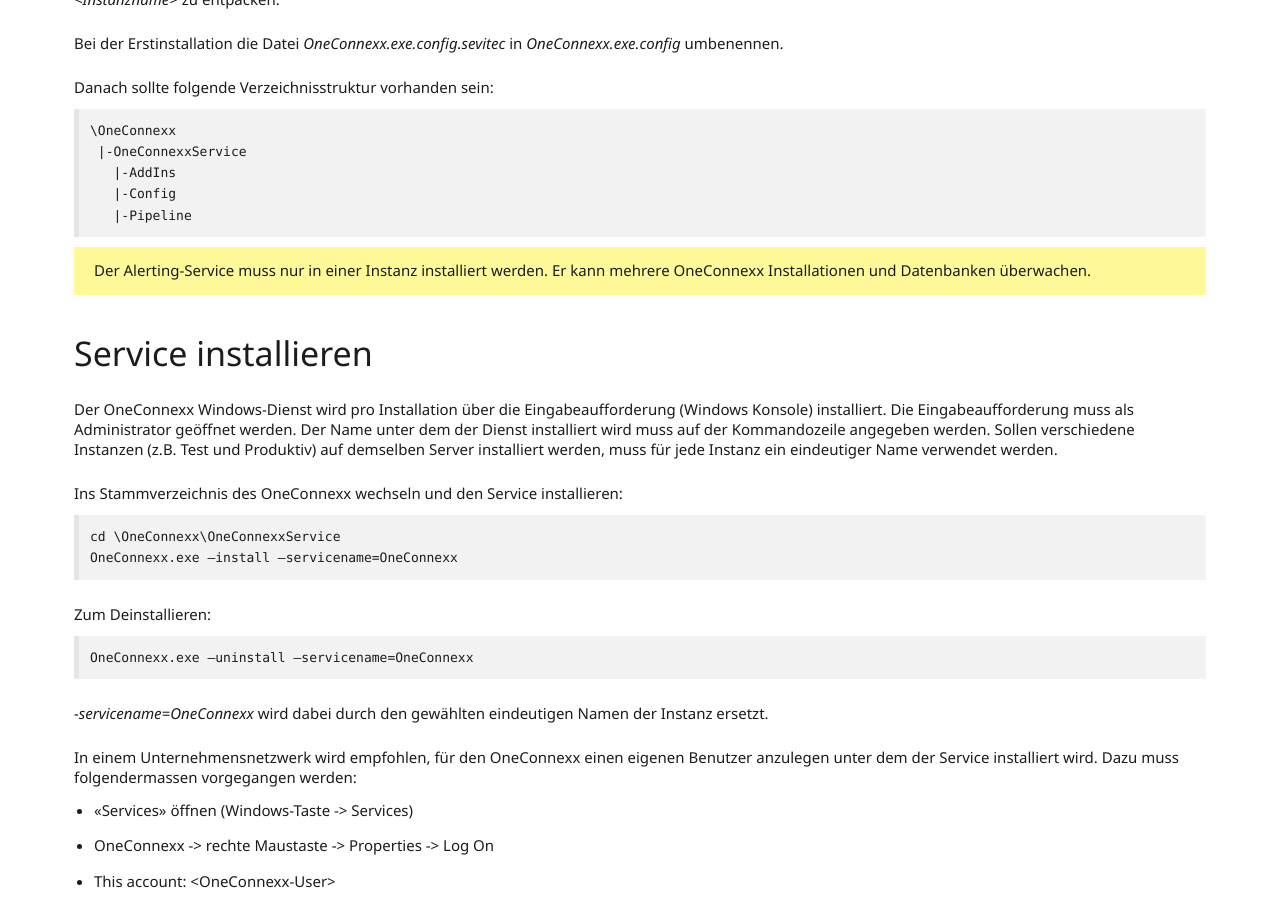
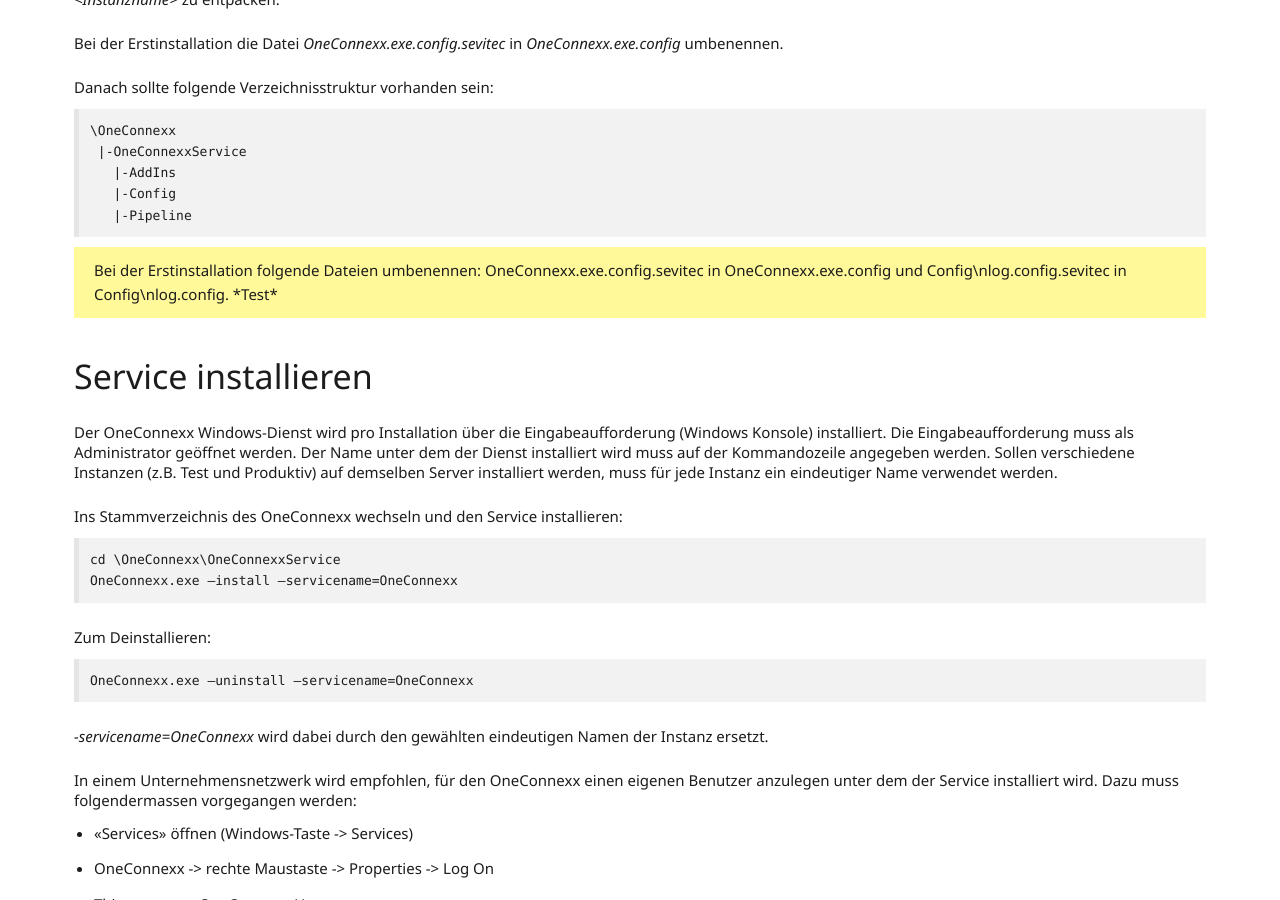
Before and after one commit to primesoft-group/oneconnexx-docs, a Jekyll site: the page built from _pages/setup/de/oneconnexx.md, in a window 1280 px wide and 900 px high, scrolled down 882 px. Built offline with Jekyll 4.4.1, drawn with Linux system fonts in a browser that asks for light colours; nearby versions of some CDN libraries; some web fonts are replaced.

Commit message:
Update oneconnexx.md

````diff
--- a/_pages/setup/de/oneconnexx.md
+++ b/_pages/setup/de/oneconnexx.md
@@ -37,7 +37,7 @@
    |-Pipeline
 ```
 
-{% include alert.html type="warning" text="Der Alerting-Service muss nur in einer Instanz installiert werden. Er kann mehrere OneConnexx Installationen und Datenbanken überwachen." %}
+{% include alert.html type="warning" text="Bei der Erstinstallation folgende Dateien umbenennen: OneConnexx.exe.config.sevitec in OneConnexx.exe.config und Config\nlog.config.sevitec in Config\nlog.config. *Test* " %}
 
 ### Service installieren
 
````
